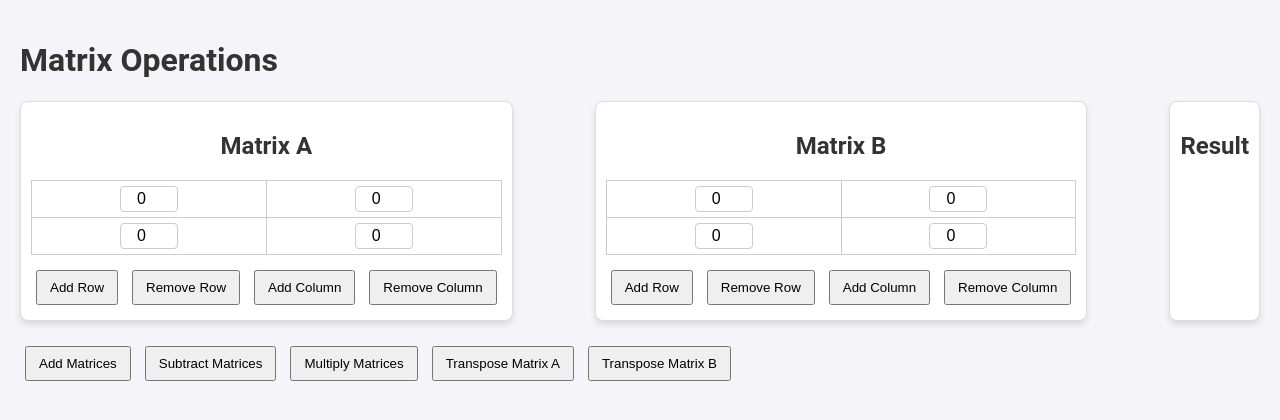
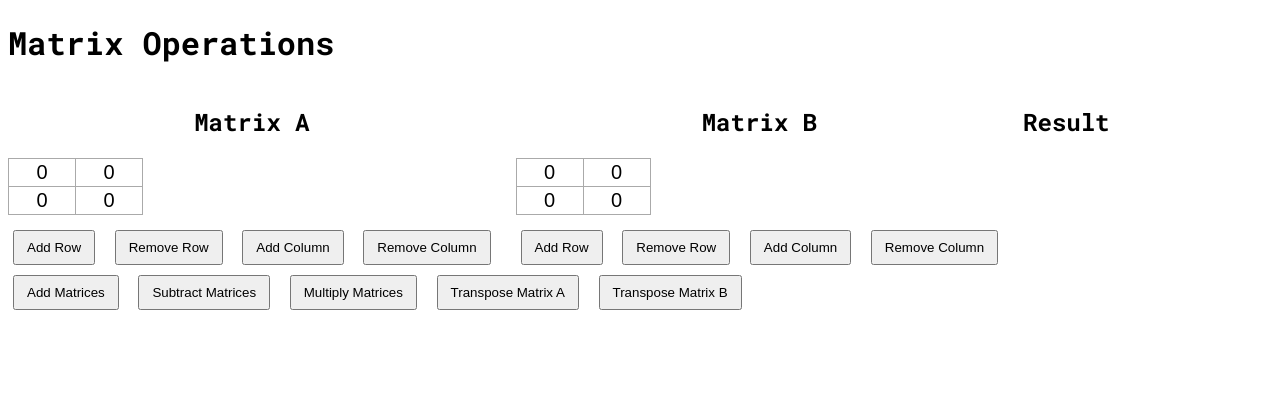
Before and after one commit to patriklan/PM_projekt, a Flask app: page / in a window 1280 px wide. Shown: the top 420 px of the page. Run offline with Flask 3, Linux system fonts and the light colour scheme.

Commit message:
novi kalkulator

```diff
--- a/static/css/main.css
+++ b/static/css/main.css
@@ -1,47 +1,37 @@
-body {
-    font-family: "Roboto", sans-serif;
-    background-color: #f4f4f9;
-    color: #333;
-    margin: 0;
-    padding: 20px;
+body{
+    font-family: "Roboto Mono";
 }
 
-.container {
-    max-width: 800px;
-    margin: auto;
-    text-align: center;
-}
-
-.matrix-container {
-    display: flex;
-    justify-content: space-between;
-    margin: 20px 0;
-    gap: 20px;
-}
-
-.matrix, .result {
-    background: #fff;
-    padding: 10px;
-    border: 1px solid #ddd;
-    border-radius: 8px;
-    box-shadow: 0 4px 6px rgba(0, 0, 0, 0.1);
+table, td{
+    border: 1px solid #aaa;
 }
 
 table {
     border-collapse: collapse;
-    width: 100%;
+/*    width: 40px;
+    height: 40px;*/
+}
+td {
+    text-align: center;
+    padding: 1px;
+    width: 20px;
+    height: 20px;
 }
 
-td {
-    border: 1px solid #ccc;
-    padding: 5px;
+/* Chrome, Safari, Edge, Opera */
+input::-webkit-outer-spin-button,
+input::-webkit-inner-spin-button {
+  -webkit-appearance: none;
+  margin: 0;
+}
+
+/* Firefox */
+input[type=number] {
+  -moz-appearance: textfield;
+}
+
+input[type=number]{
+    border: none;
+    font-size: 20px;
     text-align: center;
 }
-
-input[type="number"] {
-    width: 50px;
-    text-align: center;
-    font-size: 16px;
-    padding: 3px;
-    border: 1px solid #ccc;
-    border-radius: 4px;
```
